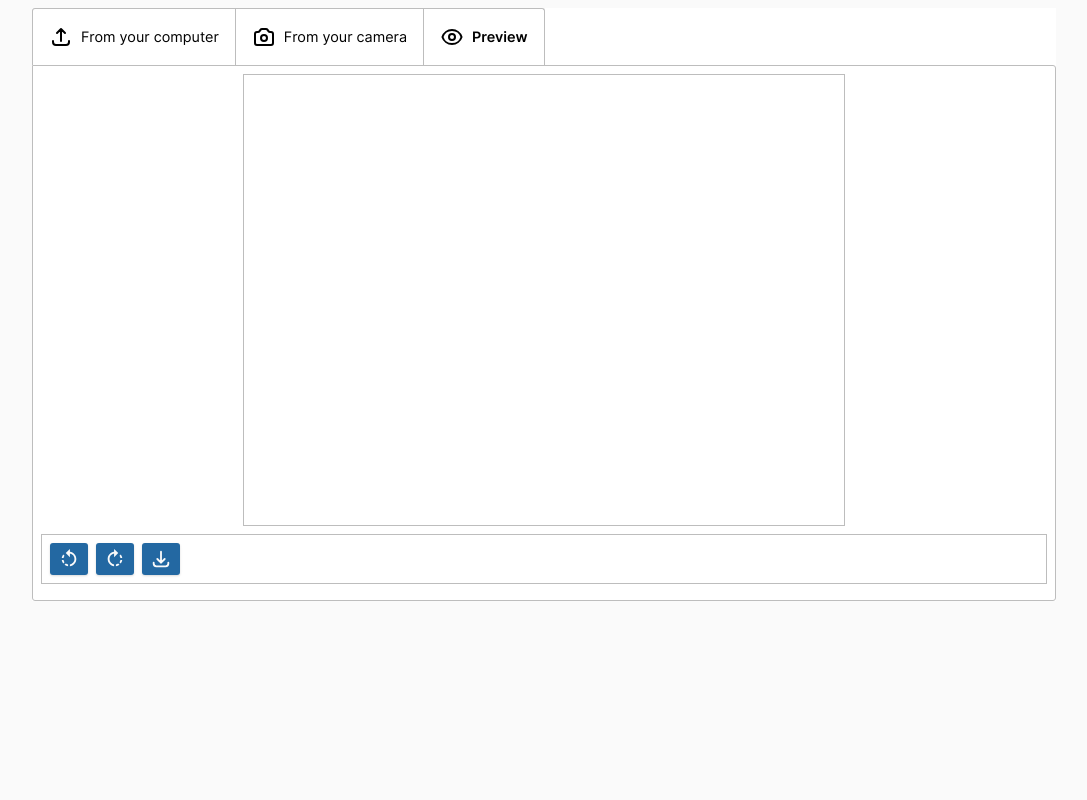
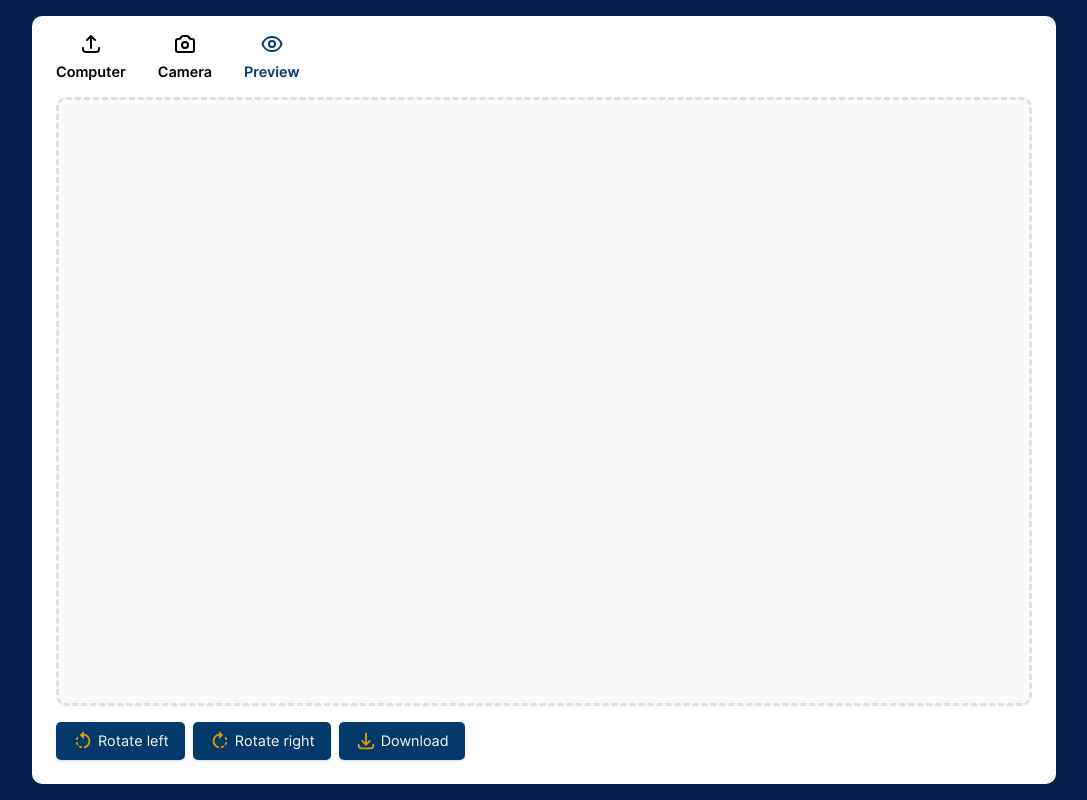
Before and after one commit to mickaelvieira/webcam-demo, a website with bundled scripts: page public/index.html in a window 1280 px wide. Both pictures are taken after a click on the tab "Preview". Shown: the whole page, without its empty margins (96-1183 px from the left). Built offline with nearby package versions, Linux system fonts and the light colour scheme.

Commit message:
Quick redesign

```diff
--- a/public/index.html
+++ b/public/index.html
@@ -48,7 +48,7 @@
   </div>
 
   <main class="main">
-    <article class="container">
+    <article class="component">
 
       <div class="tabs">
 
@@ -60,7 +60,7 @@
               </svg>
             </span>
             <span class="text-wrapper">
-              From your computer
+              Computer
             </span>
           </button>
           <button class="tabbutton" role="tab" aria-selected="false" aria-controls="panel-2" id="tab-2" tabindex="-1">
@@ -70,7 +70,7 @@
               </svg>
             </span>
             <span class="text-wrapper">
-              From your camera
+              Camera
             </span>
           </button>
           <button class="tabbutton" role="tab" aria-selected="false" aria-controls="panel-3" id="tab-3" tabindex="-1">
@@ -105,7 +105,9 @@
 
         <div class="tabpanel" role="tabpanel" tabindex="0" aria-labelledby="tab-2" hidden>
           <div class="video-message message"></div>
-          <video class="video"></video>
+          <div class="video-wrapper">
+            <video class="video"></video>
+          </div>
           <canvas class="capture"></canvas>
           <div class="buttons">
             <button type="button" class="btn btn-capture-photo ">
@@ -114,7 +116,7 @@
                   <use href="#icon-snap"></use>
                 </svg>
               </span>
-              <span class="text-wrapper">Take a photo</span>
+              <span class="text-wrapper">Snap</span>
             </button>
             <button type="button" class="btn btn-start-video ">
               <span class="icon-wrapper">
@@ -138,7 +140,9 @@
 
         <div class="tabpanel" role="tabpanel" tabindex="0" aria-labelledby="tab-3" hidden>
           <div class="editor">
-            <canvas class="preview" width="300px" height="150px"></canvas>
+            <div class="preview-wrapper">
+              <canvas class="preview" width="300px" height="150px"></canvas>
+            </div>
             <canvas class="canvas" width="800px" height="1000px"></canvas>
             <div class="buttons">
               <button type="button" class="btn btn-rotate btn-rotate-left">
@@ -147,12 +151,18 @@
                     <use href="#icon-rotate-left"></use>
                   </svg>
                 </span>
+                <span class="text-wrapper">
+                  Rotate left
+                </span>
               </button>
               <button type="button" class="btn btn-rotate btn-rotate-right">
                 <span class="icon-wrapper">
                   <svg class="icon" width="22px" height="22px">
                     <use href="#icon-rotate-right"></use>
                   </svg>
+                </span>
+                <span class="text-wrapper">
+                  Rotate right
                 </span>
               </button>
               <a href="#" class="btn btn-download">
--- a/public/styles.css
+++ b/public/styles.css
@@ -663,7 +663,9 @@ explicitly, e.g.
   --button-font-weight: 400;
   --heading-font-weight: 300;
   --primary-main: #212121;
-  --secondary-main: #2368a2;
+  --secondary-main: #04396c;
+  --secondary-darker: #031f4b;
+  --ternary-main: #db9b04;
 }
 
 html {
@@ -679,7 +681,7 @@ body {
   line-height: var(--line-height-body);
   font-family: var(--primary-font);
   color: var(--primary-main);
-  background-color: var(--grey-50);
+  background-color: var(--secondary-darker);
 }
 
 a,
@@ -694,8 +696,7 @@ a:visited {
   flex-direction: column;
   max-width: 1024px;
   margin: 0 auto;
-  background-color: white;
-  margin-top: var(--spacing-2);
+  height: 100vh;
 }
 
 .btn {
@@ -704,22 +705,40 @@ a:visited {
   justify-content: space-between;
   border: 0;
   background-color: var(--secondary-main);
-  border-radius: 3px;
-  padding: 0 var(--spacing-2);
+  border-radius: 5px;
+  padding: var(--spacing-2) var(--spacing-3);
   color: var(--grey-50);
   text-decoration: none;
-  height: 32px;
   cursor: pointer;
   box-shadow: var(--shadow-sm);
+  transition: .3s background-color ease-out;
+}
+
+.btn:hover {
+  background-color: var(--secondary-darker);
 }
 
 .svg {
   display: none;
 }
 
+.icon {
+  transition:
+  .3s color ease-out,
+  .3s stroke ease-out,
+  .3s fill ease-out;
+}
+
 .text-wrapper {
   margin-left: var(--spacing-1);
   display: none;
+  transition: .3s color ease-out;
+}
+
+@media (min-width: 600px) {
+  .text-wrapper {
+    display: inline-block;
+  }
 }
 
 .icon-wrapper {
@@ -727,7 +746,8 @@ a:visited {
 }
 
 .btn .icon {
-  fill: var(--grey-50);
+  fill: var(--ternary-main);
+  color: var(--ternary-main);
 }
 
 .btn .text-wrapper {
@@ -739,20 +759,29 @@ a:visited {
 }
 
 .btn:hover .icon-download {
-  stroke: var(--grey-50);
-  color: var(--grey-50);
+  stroke: var(--ternary-main);
+  color: var(--ternary-main);
 }
 
-.container {
+.component {
   display: flex;
   flex-direction: column;
+  background-color: white;
+  padding: 0 var(--spacing-2);
+  margin: 0;
+  flex-grow: 1;
+}
+
+@media (min-width: 600px) {
+  .component {
+    border-radius: 10px;
+    margin: var(--spacing-3) 0;
+  }
 }
 
 .message {
   display: none;
-  border: 1px solid var(--grey-400);
-  padding: var(--spacing-2);
-  margin: 0 0 var(--spacing-2);
+  margin: 0 0 var(--spacing-3);
 }
 
 .error, .info {
@@ -770,7 +799,11 @@ a:visited {
 /* Tabs
    ================================================================================= */
 
-.tabs {}
+.tabs {
+  display: flex;
+  flex-direction: column;
+  flex-grow: 1;
+}
 
 .tablist {
   display: flex;
@@ -789,20 +822,26 @@ a:visited {
   display: flex;
   align-items: center;
   padding: var(--spacing-3);
+  margin: 0;
   border: 0;
-  border-top: 1px solid var(--grey-400);
-  border-right: 1px solid var(--grey-400);
   text-align: center;
   background: none;
   cursor: pointer;
+  font-weight: 600;
+  transition: .3s color ease-out;
 }
 
 .tabbutton .text-wrapper {
   font-weight: inherit;
-  margin-left: var(--spacing-2);
+  margin: var(--spacing-2) 0 0;
 }
 
 @media (min-width: 600px) {
+  .tabbutton {
+    flex-direction: column;
+    padding: var(--spacing-3);
+  }
+
   .tabbutton .text-wrapper {
     display: inline-block;
   }
@@ -812,26 +851,22 @@ a:visited {
   outline: 0;
 }
 
+.tabbutton:hover,
 .tabbutton.active {
-  font-weight: 600;
+  color: var(--secondary-main);
 }
 
-.tablist .tabbutton:first-child {
-  border-top-left-radius: 3px;
-  border-left: 1px solid var(--grey-400);
-}
-
-.tablist .tabbutton:last-child {
-  border-top-right-radius: 3px;
+.tabbutton:hover .icon,
+.tabbutton.active .icon {
+  color: var(--secondary-main);
 }
 
 .tabpanel {
   display: none;
   flex-direction: column;
-  padding: var(--spacing-2);
-  border: 1px solid var(--grey-400);
-  border-radius: 3px;
-  border-top-left-radius: 0;
+  flex-grow: 1;
+  margin-bottom: var(--spacing-2);
+  padding: 0 var(--spacing-3);
 }
 
 .tabpanel.active {
@@ -841,16 +876,19 @@ a:visited {
 /* Form upload
    ================================================================================= */
 .drop-area {
-  background-color: #fafafa;
-  border: 1px dashed #ccc;
+  background-color: var(--grey-50);
+  border: 3px dashed var(--grey-300);
   display: flex;
   justify-content: center;
   align-items: center;
   min-height: 300px;
+  border-radius: 10px;
+  transition: .3s background-color ease-out;
+  flex-grow: 1;
 }
 
 .drop-area.highlight {
-  background-color: var(--grey-400);
+  background-color: var(--grey-200);
 }
 
 .form-image {
@@ -860,8 +898,6 @@ a:visited {
 
 .btn-open-files {
   margin-right: var(--spacing-2);
-  padding-left: var(--spacing-3);
-  padding-right: var(--spacing-3);
 }
 
 .btn-open-files .text-wrapper {
@@ -872,8 +908,7 @@ a:visited {
 .buttons {
   display: flex;
   align-items: center;
-  border: 1px solid var(--grey-400);
-  padding: var(--spacing-2);
+  padding: var(--spacing-2) 0;
   margin: var(--spacing-2) 0;
 }
 
@@ -896,6 +931,7 @@ a:visited {
   display: flex;
   flex-direction: column;
   justify-content: center;
+  flex-grow: 1;
 }
 
 .btn-rotate svg {
@@ -906,9 +942,19 @@ a:visited {
   stroke: var(--grey-50);
 }
 
+.preview-wrapper {
+  display: flex;
+  flex-direction: column;
+  flex-grow: 1;
+  border-radius: 10px;
+  border: 3px dashed var(--grey-300);
+  background-color: var(--grey-50);
+  justify-content: center;
+  align-items: center;
+}
+
 .preview {
   margin: 0 auto;
-  border: 1px solid var(--grey-400);
 }
 
 .canvas {
@@ -922,22 +968,23 @@ a:visited {
   display: none;
 }
 
+.video-wrapper {
+  display: flex;
+  flex-direction: column;
+  flex-grow: 1;
+  border-radius: 10px;
+  border: 3px dashed var(--grey-300);
+  background-color: var(--grey-50);
+}
+
 .video {
   display: block;
   width: 100%;
   margin: 0 auto;
-  border: 1px solid var(--grey-400);
-}
-
-.video-wrapper {
-  width: 300px;
-  height: 200px;
-  position: relative;
 }
 
 .camera-logs {
   font-family: monospace;
-  padding: var(--spacing-2);
-  border: 1px solid var(--grey-400);
+  padding: var(--spacing-2) 0;
   word-break: break-word;
 }
```
